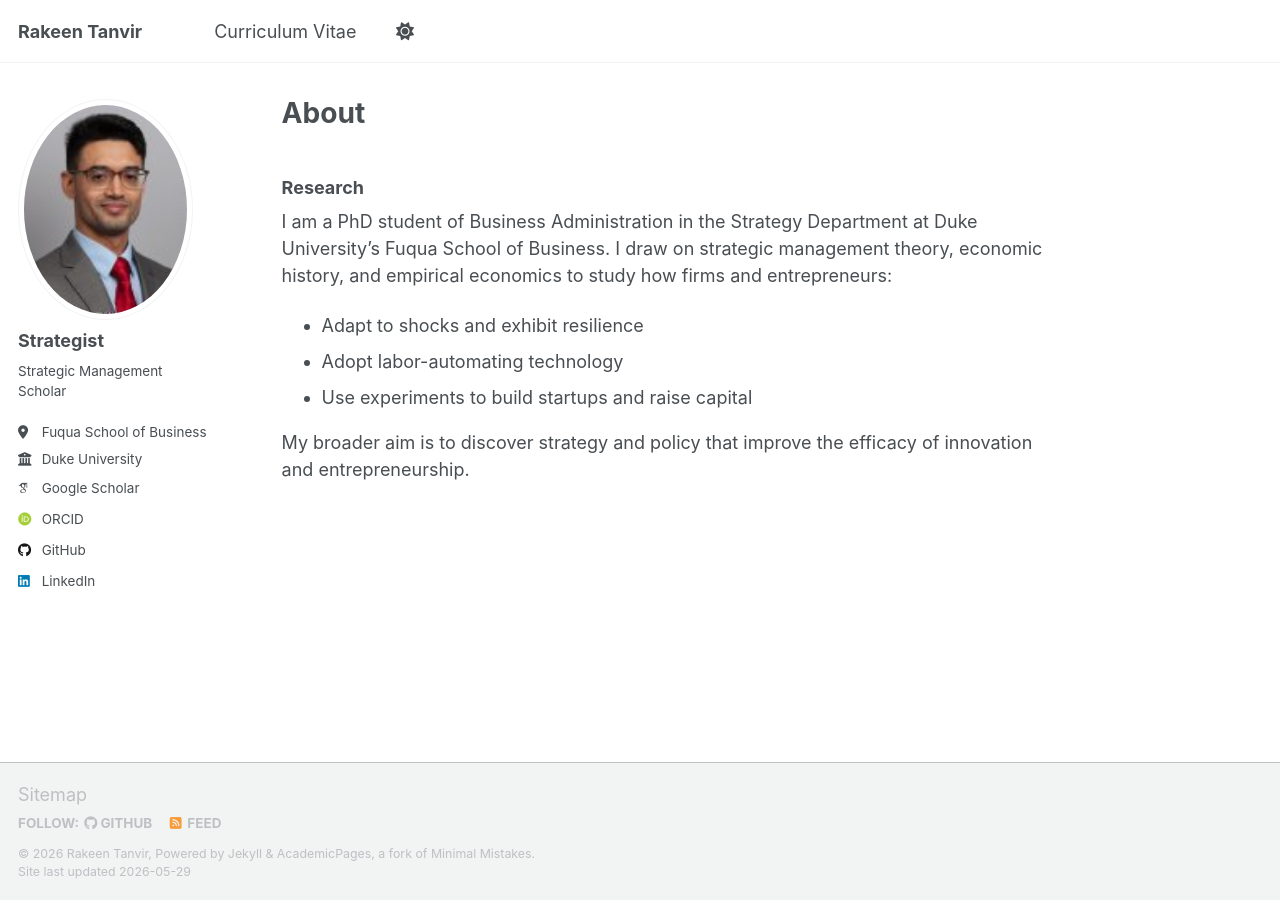
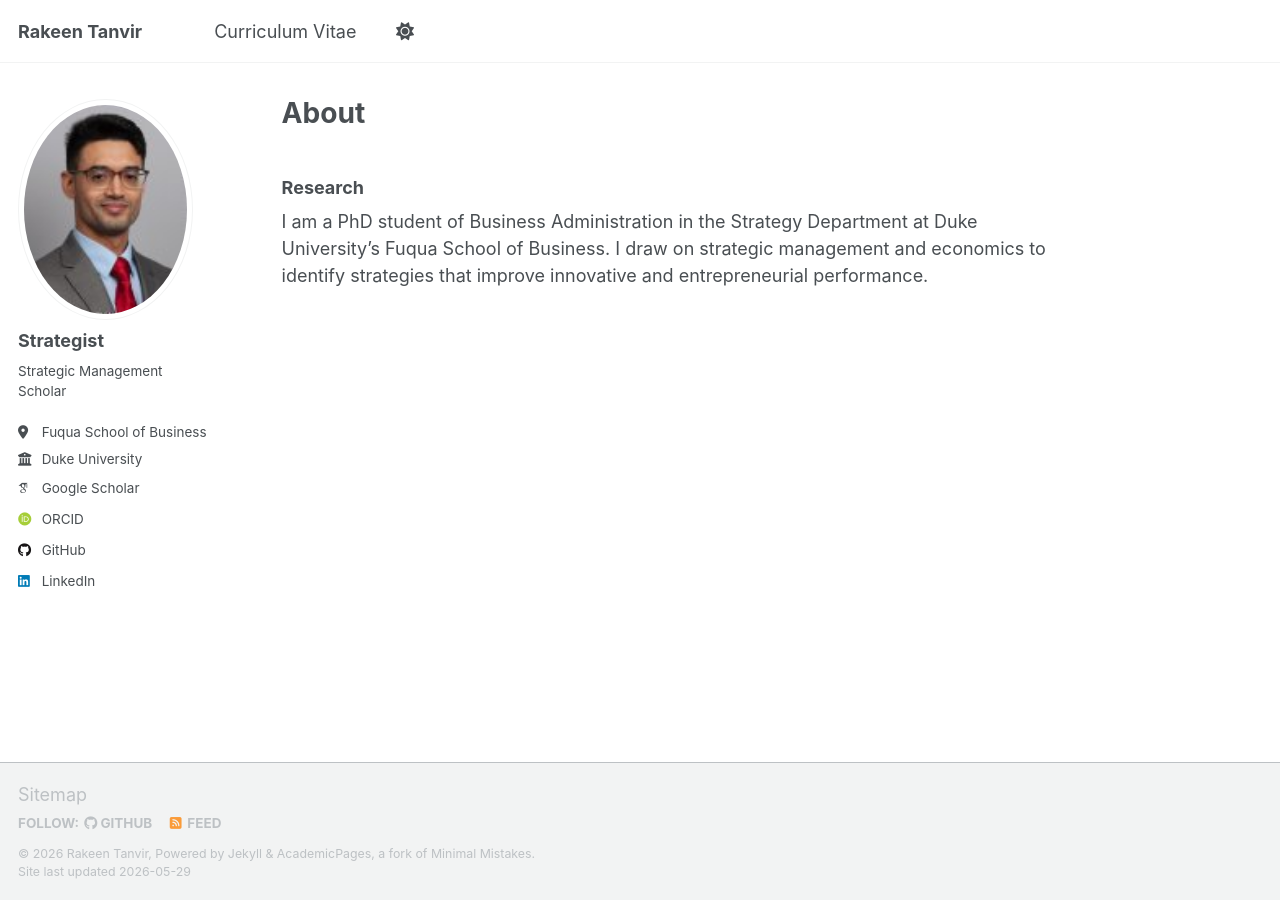
Before and after one commit to rakeentanvir/rakeentanvir.github.io, a Jekyll site: the page built from _pages/about.md, in a window 1280 px wide. Built offline with Jekyll 4.4.1, drawn with Linux system fonts in a browser that asks for light colours; some web fonts are replaced; a script that is not in the unit is left out.

Commit message:
Update research description in about.md
Revised research description to focus on strategies for innovation and entrepreneurship.

```diff
--- a/_pages/about.md
+++ b/_pages/about.md
@@ -7,9 +7,4 @@ redirect_from:
   - /about.html
 ---
 ### Research
-I am a PhD student of Business Administration in the Strategy Department at Duke University’s Fuqua School of Business. I draw on strategic management theory, economic history, and empirical economics to study how firms and entrepreneurs:
-- Adapt to shocks and exhibit resilience
-- Adopt labor-automating technology
-- Use experiments to build startups and raise capital
-
-My broader aim is to discover strategy and policy that improve the efficacy of innovation and entrepreneurship.
+I am a PhD student of Business Administration in the Strategy Department at Duke University’s Fuqua School of Business. I draw on strategic management and economics to identify strategies that improve innovative and entrepreneurial performance.
```
